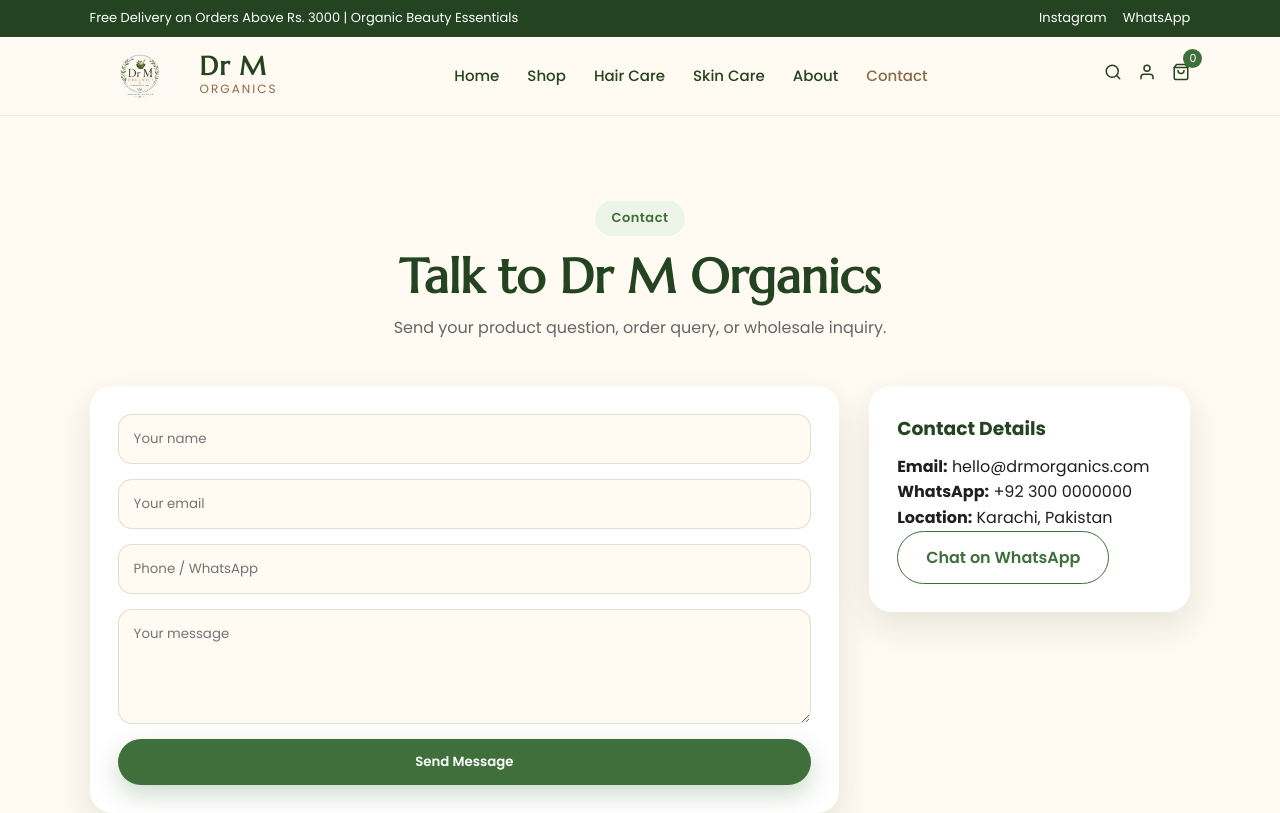
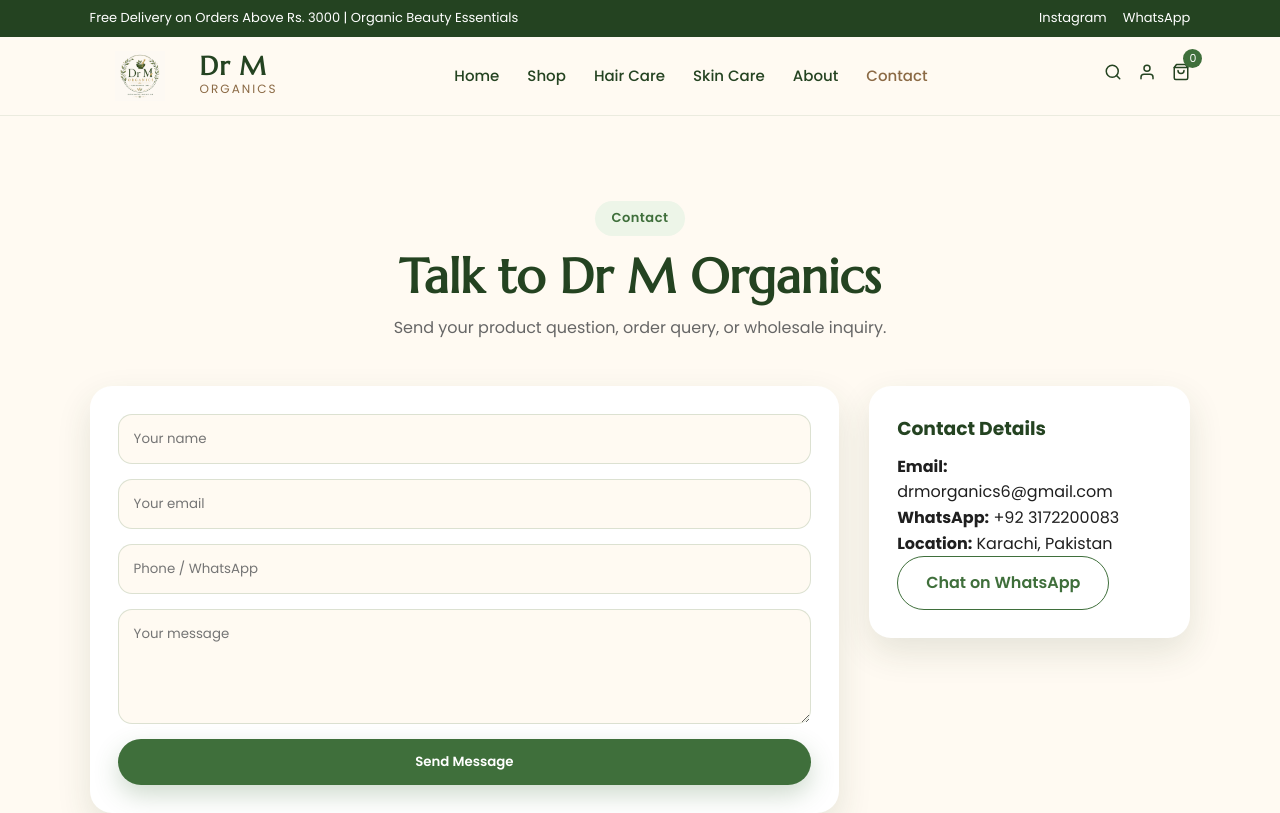
Before and after one commit to EashaAngali/Dr-M-organics-website, a React (Vite) app in the folder client/: page /contact in a window 1280 px wide. Shown: the top 813 px of the page. Built offline with nearby package versions, Linux system fonts and the light colour scheme; no server answers.

Commit message:
Update contact information in Contact.jsx

```diff
--- a/client/src/pages/Contact.jsx
+++ b/client/src/pages/Contact.jsx
@@ -43,10 +43,10 @@
 
         <div className="contact-card">
           <h3>Contact Details</h3>
-          <p><strong>Email:</strong> hello@drmorganics.com</p>
-          <p><strong>WhatsApp:</strong> +92 300 0000000</p>
+          <p><strong>Email:</strong> drmorganics6@gmail.com</p>
+          <p><strong>WhatsApp:</strong> +92 3172200083</p>
           <p><strong>Location:</strong> Karachi, Pakistan</p>
-          <a className="btn secondary-btn" href="https://wa.me/923000000000" target="_blank" rel="noreferrer">Chat on WhatsApp</a>
+          <a className="btn secondary-btn" href="https://wa.me/923172200083" target="_blank" rel="noreferrer">Chat on WhatsApp</a>
         </div>
       </div>
     </section>
```
